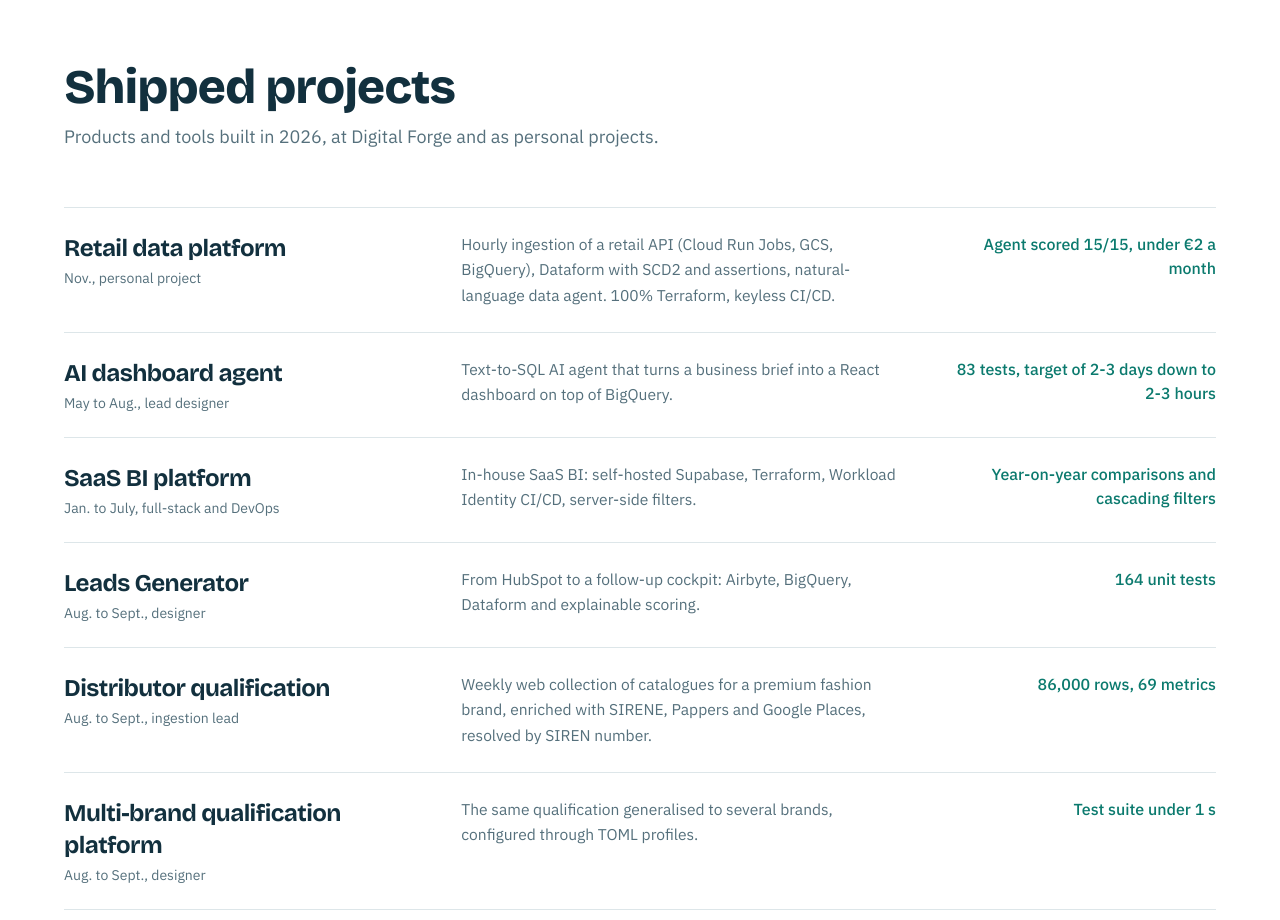
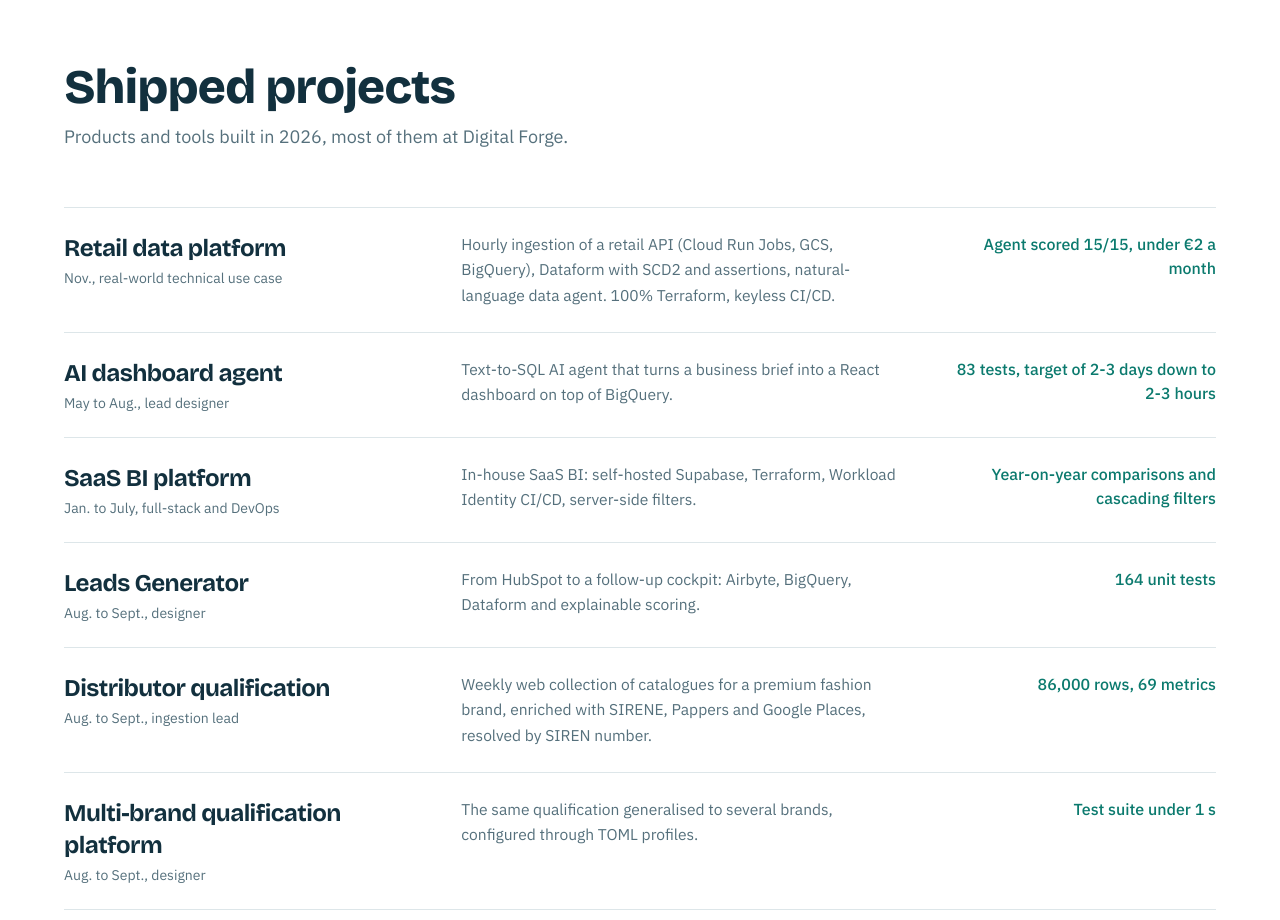
Before and after one commit to samuelladibe/interactive-portfolio, a Next.js app: page /en in a window 1280 px wide. Shown: the part 4700-5620 px from the top of the page. Built offline with nearby package versions, Linux system fonts and the light colour scheme.

Commit message:
content: present the retail data platform as a real-world use case and reword the projects intro

```diff
--- a/src/content/en.ts
+++ b/src/content/en.ts
@@ -207,11 +207,11 @@ export const en: Content = {
   },
   projects: {
     title: 'Shipped projects',
-    lead: 'Products and tools built in 2026, at Digital Forge and as personal projects.',
+    lead: 'Products and tools built in 2026, most of them at Digital Forge.',
     showMore: 'Show the other {n} projects',
     showLess: 'Show fewer projects',
     items: [
-      { name: 'Retail data platform', meta: 'Nov., personal project', text: 'Hourly ingestion of a retail API (Cloud Run Jobs, GCS, BigQuery), Dataform with SCD2 and assertions, natural-language data agent. 100% Terraform, keyless CI/CD.', result: 'Agent scored 15/15, under €2 a month' },
+      { name: 'Retail data platform', meta: 'Nov., real-world technical use case', text: 'Hourly ingestion of a retail API (Cloud Run Jobs, GCS, BigQuery), Dataform with SCD2 and assertions, natural-language data agent. 100% Terraform, keyless CI/CD.', result: 'Agent scored 15/15, under €2 a month' },
       { name: 'AI dashboard agent', meta: 'May to Aug., lead designer', text: 'Text-to-SQL AI agent that turns a business brief into a React dashboard on top of BigQuery.', result: '83 tests, target of 2-3 days down to 2-3 hours' },
       { name: 'SaaS BI platform', meta: 'Jan. to July, full-stack and DevOps', text: 'In-house SaaS BI: self-hosted Supabase, Terraform, Workload Identity CI/CD, server-side filters.', result: 'Year-on-year comparisons and cascading filters' },
       { name: 'Leads Generator', meta: 'Aug. to Sept., designer', text: 'From HubSpot to a follow-up cockpit: Airbyte, BigQuery, Dataform and explainable scoring.', result: '164 unit tests' },
--- a/src/content/fr.ts
+++ b/src/content/fr.ts
@@ -207,11 +207,11 @@ export const fr: Content = {
   },
   projects: {
     title: 'Projets livrés',
-    lead: 'Produits et outils conçus en 2026, chez Digital Forge et en projet personnel.',
+    lead: 'Produits et outils conçus en 2026, la plupart chez Digital Forge.',
     showMore: 'Voir les {n} autres projets',
     showLess: 'Afficher moins de projets',
     items: [
-      { name: 'Plateforme data retail', meta: 'Nov., projet personnel', text: 'API retail ingérée chaque heure (Cloud Run Jobs, GCS, BigQuery), Dataform avec SCD2 et assertions, data agent en langage naturel. 100 % Terraform, CI/CD sans clé.', result: 'Agent évalué à 15/15, moins de 2 € par mois' },
+      { name: 'Plateforme data retail', meta: 'Nov., cas d’usage technique réel', text: 'API retail ingérée chaque heure (Cloud Run Jobs, GCS, BigQuery), Dataform avec SCD2 et assertions, data agent en langage naturel. 100 % Terraform, CI/CD sans clé.', result: 'Agent évalué à 15/15, moins de 2 € par mois' },
       { name: 'Agent IA de dashboards', meta: 'Mai à août, concepteur principal', text: 'Agent IA text-to-SQL qui transforme un brief métier en dashboard React depuis BigQuery.', result: '83 tests, objectif de 2-3 jours à 2-3 heures' },
       { name: 'Plateforme BI SaaS', meta: 'Janv. à juil., full-stack et DevOps', text: 'BI SaaS maison : Supabase auto-hébergé, Terraform, CI/CD Workload Identity, filtres server-side.', result: 'Comparaisons N-1 et filtres en cascade' },
       { name: 'Leads Generator', meta: 'Août à sept., concepteur', text: 'De HubSpot à un cockpit de relance : Airbyte, BigQuery, Dataform et scoring explicable.', result: '164 tests unitaires' },
```
